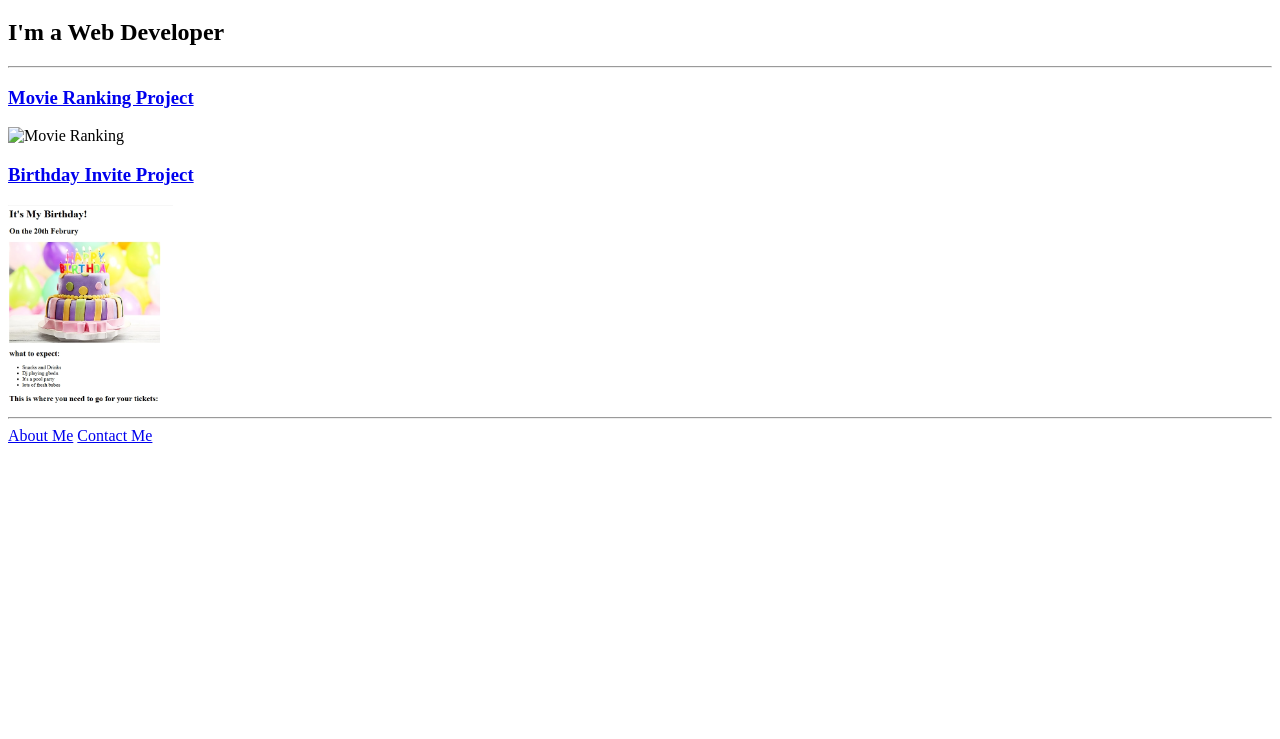
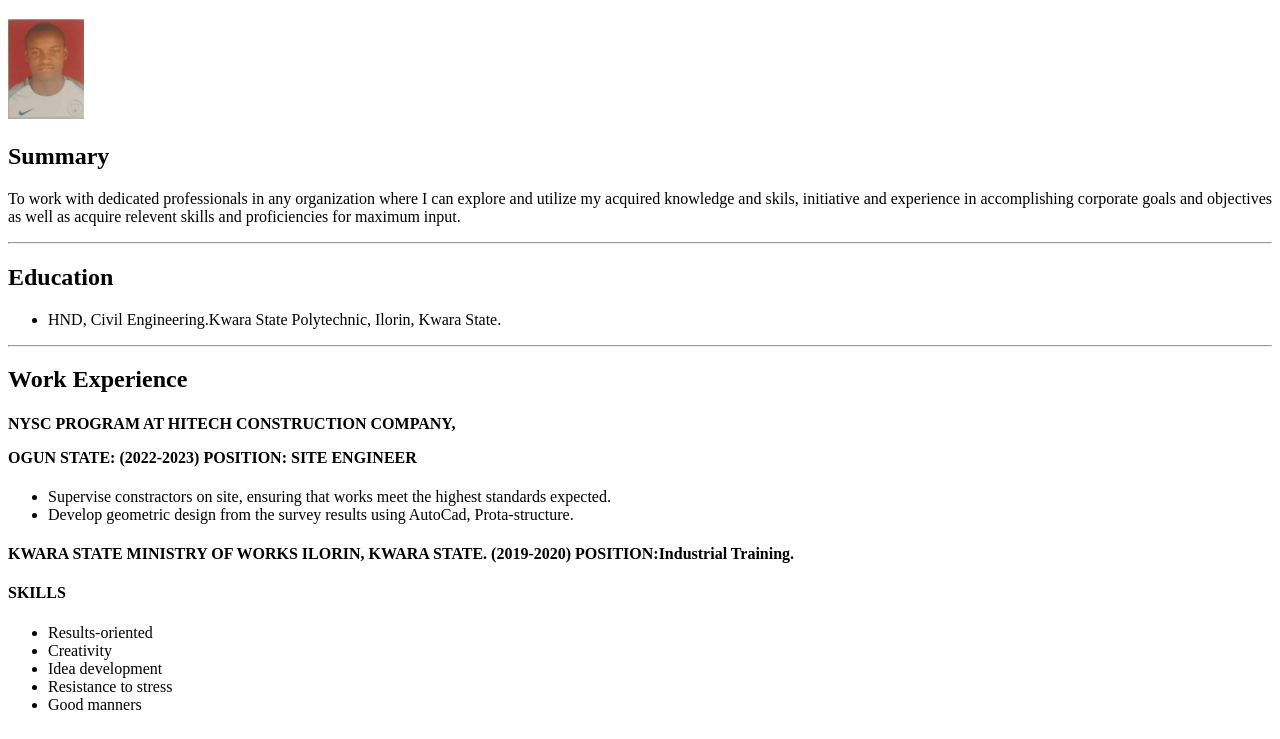
Before and after one commit to SlimSultan/html-portfolio, a plain HTML site: page index.html in a window 1280 px wide. Shown: the part 61-800 px from the top of the page. Drawn offline with Linux system fonts and the light colour scheme.

Commit message:
Add files via upload

```diff
--- a/index.html
+++ b/index.html
@@ -1,22 +1,44 @@
 
- <!DOCTYPE html>
- <html lang="en">
+<!DOCTYPE html>
+<html lang="en">
     <head>
         <meta charset="UTF-8">
-        <title>My Portfolio</title>
+        <title>Resume</title>
     </head>
     <body>
         <h1>Mustapha Sultan</h1>
-        <h2>I'm a Web Developer</h2>
-    <hr/>
-    <h3><a href="../2.4 Movie Ranking Project/goal.png">Movie Ranking Project</a></h3>
-    <img src="./assets/images/movie-image.png" height="200" alt="Movie Ranking" />
-    <h3><a href="../3.4 Birthday Invite Project/goal.png" >Birthday Invite Project</a></h3>
-    <img src="./assets/images/birthday-image.png" height="200" alt="Birthday Project" />
-    <hr/>
-    <a href="./public/about.html">About Me</a>
-    <a href="./public/contact.html">Contact Me</a>
+        <img src="./assets/images/pass-port.jpg" height="100" alt="passport"/>
+        <h2>Summary</h2>
+        <p>To work with dedicated professionals in any organization where I can explore
+            and utilize my acquired knowledge and skils, initiative and experience in
+            accomplishing corporate goals and objectives as well as acquire relevent
+            skills and proficiencies for maximum input.
+        </p>
+        <hr/>
+        <h2>Education</h2>
+        <ul>
+            <li>HND, Civil Engineering.Kwara State Polytechnic, Ilorin, Kwara State.</li>
+        </ul>
+        <hr/>
+        <h2>Work Experience</h2>
+         <h4>NYSC PROGRAM AT HITECH CONSTRUCTION COMPANY,
+                <P> OGUN STATE: (2022-2023)  POSITION: SITE ENGINEER</P></h4>
+                <ul>
+                    <li>Supervise constractors on site, ensuring that works meet the highest standards expected.</li>
+                    <li>Develop geometric design from the survey results using AutoCad, Prota-structure.</li>
+                </ul>
 
+        <h4>KWARA STATE MINISTRY OF WORKS ILORIN, KWARA STATE.
+            (2019-2020)  POSITION:Industrial Training.
+        </h4>
+        <h4>SKILLS</h4>
+        <ul>
+            <li>Results-oriented</li>
+            <li>Creativity</li>
+            <li>Idea development</li>
+            <li>Resistance to stress</li>
+            <li>Good manners</li>
+        </ul>
 
     </body>
- </html>
+</html>
```
Also changed, not shown: assets/images/pass-port.jpg (added).
